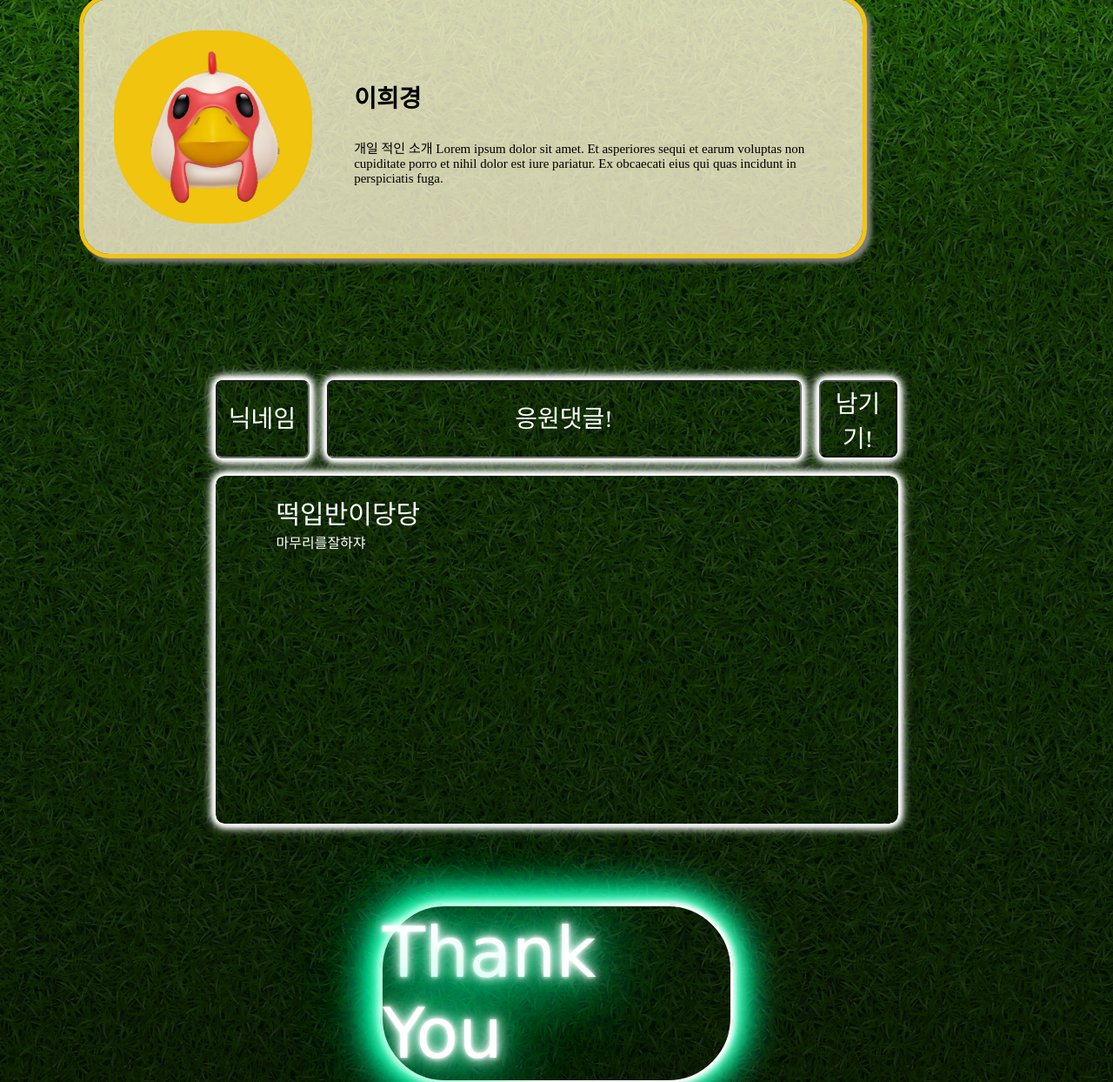
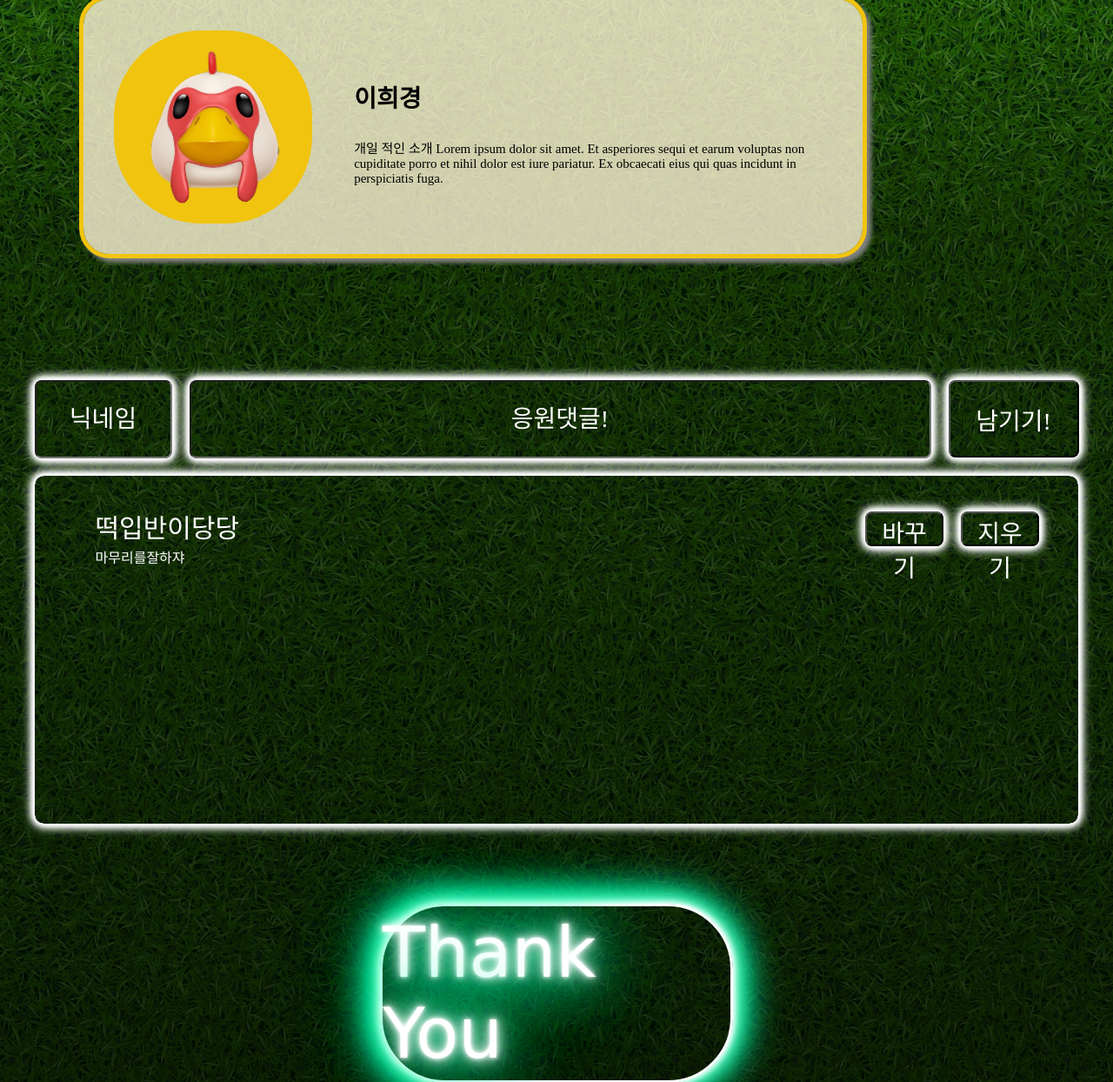
Before and after one commit to Gon1782/miniproject, a Flask app: page / in a window 1280 px wide. Shown: the part 3102-4346 px from the top of the page at 87% size. Run offline with Flask 2, Linux system fonts and the light colour scheme; data that the repository does not hold is empty; some web fonts are replaced.

Commit message:
button update

```diff
--- a/static/main.css
+++ b/static/main.css
@@ -376,9 +376,103 @@ input:focus {
   transition: 0.3s;
 }
 
+.form-control1 {
+  width: 150px;
+  height: 84px;
+  margin-right: 20px;
+  border-radius: 8px;
+  background-color: transparent;
+  box-shadow: 0 0 2px #fff, 0 0 4px #fff, 0 0 6px #fff, 0 0 8px #fff,
+    0 0 10px rgb(255, 255, 255), 0 0 12px #fff, 0 0 14px #fff, 0 0 16px #fff;
+  text-align: center;
+  color: white;
+  font-family: "KOTRAHOPE";
+  font-size: 28px;
+}
+
+.form-control2 {
+  width: 845px;
+  height: 84px;
+  margin-right: 20px;
+  border-radius: 8px;
+  background-color: transparent;
+  box-shadow: 0 0 2px #fff, 0 0 4px #fff, 0 0 6px #fff, 0 0 8px #fff,
+    0 0 10px rgb(255, 255, 255), 0 0 12px #fff, 0 0 14px #fff, 0 0 16px #fff;
+  text-align: center;
+  color: white;
+  font-family: "KOTRAHOPE";
+  font-size: 28px;
+}
+
+.button {
+  display: flex;
+  justify-content: center;
+  align-items: center;
+  height: 89px;
+  width: 150px;
+  box-shadow: 0 0 2px #fff, 0 0 4px #fff, 0 0 6px #fff, 0 0 8px #fff,
+    0 0 10px rgb(255, 255, 255), 0 0 12px #fff, 0 0 14px #fff, 0 0 16px #fff;
+  border-radius: 8px;
+  background-color: transparent;
+  color: white;
+  font-family: "KOTRAHOPE";
+  font-size: 28px;
+}
+
+.button:hover {
+  box-shadow: 0 0 8px #fff, 0 0 10px #fff, 0 0 12px #fff, 0 0 14px #fff,
+    0 0 16px rgb(255, 255, 255), 0 0 18px #fff, 0 0 20px #fff, 0 0 22px #fff;
+  transition: 0.3s;
+}
+
+.btn{
+  display: flex;
+}
+
+.button1 {
+  margin-top: 25px;
+  margin-left: 720px;
+  margin-right: 20px;
+  height: 40px;
+  width: 90px;
+  box-shadow: 0 0 2px #fff, 0 0 4px #fff, 0 0 6px #fff, 0 0 8px #fff,
+    0 0 10px rgb(255, 255, 255), 0 0 12px #fff, 0 0 14px #fff, 0 0 16px #fff;
+  border-radius: 8px;
+  background-color: transparent;
+  color: white;
+  font-family: "KOTRAHOPE";
+  font-size: 28px;
+}
+
+.button1:hover {
+  box-shadow: 0 0 8px #fff, 0 0 10px #fff, 0 0 12px #fff, 0 0 14px #fff,
+    0 0 16px rgb(255, 255, 255), 0 0 18px #fff, 0 0 20px #fff, 0 0 22px #fff;
+  transition: 0.3s;
+}
+
+.button2 {
+  margin-top: 25px;
+
+  height: 40px;
+  width: 90px;
+  box-shadow: 0 0 2px #fff, 0 0 4px #fff, 0 0 6px #fff, 0 0 8px #fff,
+    0 0 10px rgb(255, 255, 255), 0 0 12px #fff, 0 0 14px #fff, 0 0 16px #fff;
+  border-radius: 8px;
+  background-color: transparent;
+  color: white;
+  font-family: "KOTRAHOPE";
+  font-size: 28px;
+}
+
+.button2:hover {
+  box-shadow: 0 0 8px #fff, 0 0 10px #fff, 0 0 12px #fff, 0 0 14px #fff,
+    0 0 16px rgb(255, 255, 255), 0 0 18px #fff, 0 0 20px #fff, 0 0 22px #fff;
+  transition: 0.3s;
+}
+
 .mycards {
   margin-top: 20px;
-  width: 785px;
+  width: 1200px;
   height: 400px;
   background-color: transparent;
   box-shadow: 0 0 2px #fff, 0 0 4px #fff, 0 0 6px #fff, 0 0 8px #fff,
--- a/templates/index.html
+++ b/templates/index.html
@@ -199,7 +199,11 @@
                 <div class="card">
                     <div class="card-body">
                         <blockquote class="blockquote mb-0">
+                          <div class="btn">
                             <footer class="text1">떡입반이당당</footer>
+                            <button class="button1">바꾸기</button>
+                            <button class="button2">지우기</button>
+                          </div>
                             <footer class="blockquote-footer">마무리를잘하쟈</footer>
                         </blockquote>
                     </div>
```
